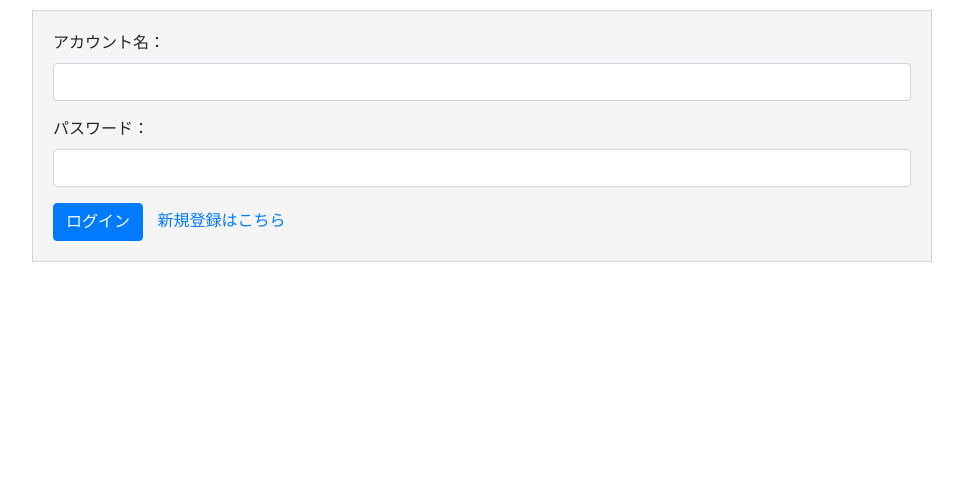
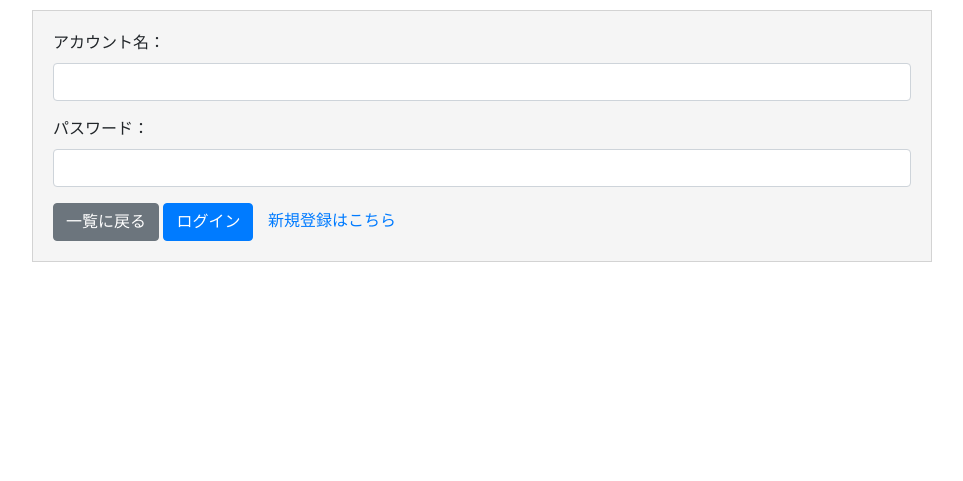
Before and after one commit to zxcc9867/project_mynavi, a Flask app: page /show_login in a window 1280 px wide. Shown: the part 90-571 px from the top of the page, without its empty margins (158-1121 px from the left). Run offline with Flask 3, Linux system fonts and the light colour scheme; some libraries are stand-ins or nearby versions.

Commit message:
ログイン画面で、一覧に戻るボタンを追加

```diff
--- a/flask_app/templates/customer/customer_login/customer_login.html
+++ b/flask_app/templates/customer/customer_login/customer_login.html
@@ -13,6 +13,7 @@
                 <input class="form-control" id="customer_password" name="customer_password" type="password">
             </div>
 
+            <a class="btn btn-secondary" href="{{url_for('show_customer_event_list')}}">一覧に戻る</a>
             <button class="btn btn-primary" type="submit">ログイン</button>
             <a href="{{url_for('show_signup')}}" style="margin-left: 10px;">新規登録はこちら</a>
         </form>
```
